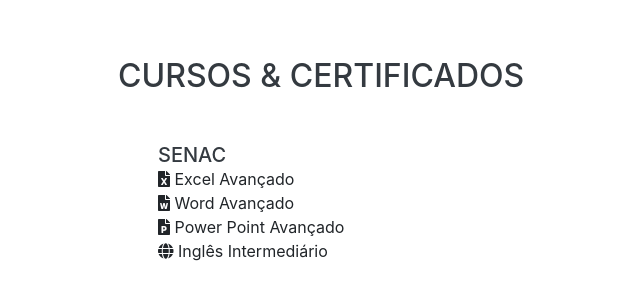
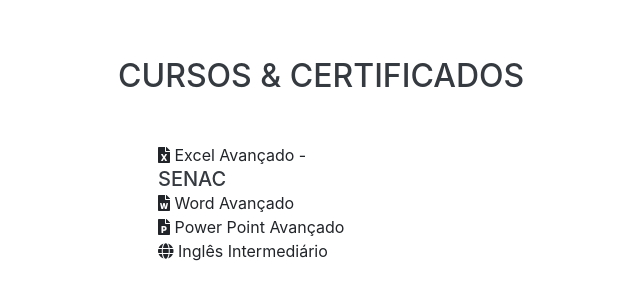
Before and after one commit to marinagarcia89/marinagarcia89.github.io, a website with bundled scripts: page pages/index.html in a window 1280 px wide. Shown: the part 5174-5474 px from the top of the page, without its empty margins (202-842 px from the left). Built offline with nearby package versions, Linux system fonts and the light colour scheme; a web font is replaced by a local one.

Commit message:
ATUALIZARrrrRR

```diff
--- a/pages/index.html
+++ b/pages/index.html
@@ -312,10 +312,11 @@
       <div class="w-100">
         <h2 class="mb-5">CURSOS & CERTIFICADOS</h2>
         <ul class="fa-ul mb-0">
+
           <li>
-          	<h5 class="mb-0">SENAC</h5>
+
             <i class="fas fa-file-excel"></i>
-            Excel Avançado</li>
+            Excel Avançado - 	<h5 class="mb-0">SENAC</h5></li>
           <li>
             <i class="fas fa-file-word"></i>
             Word Avançado </li>
```
